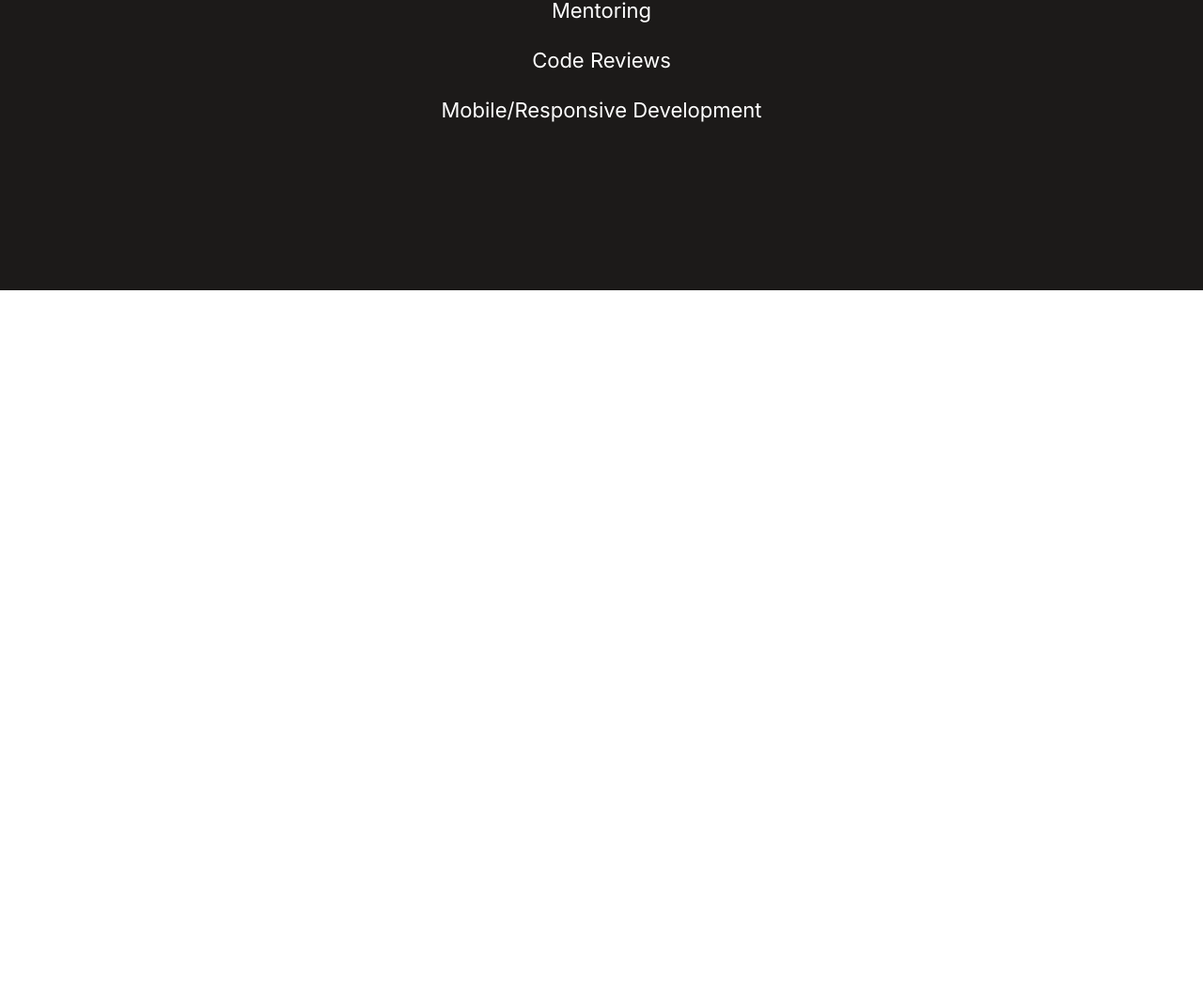
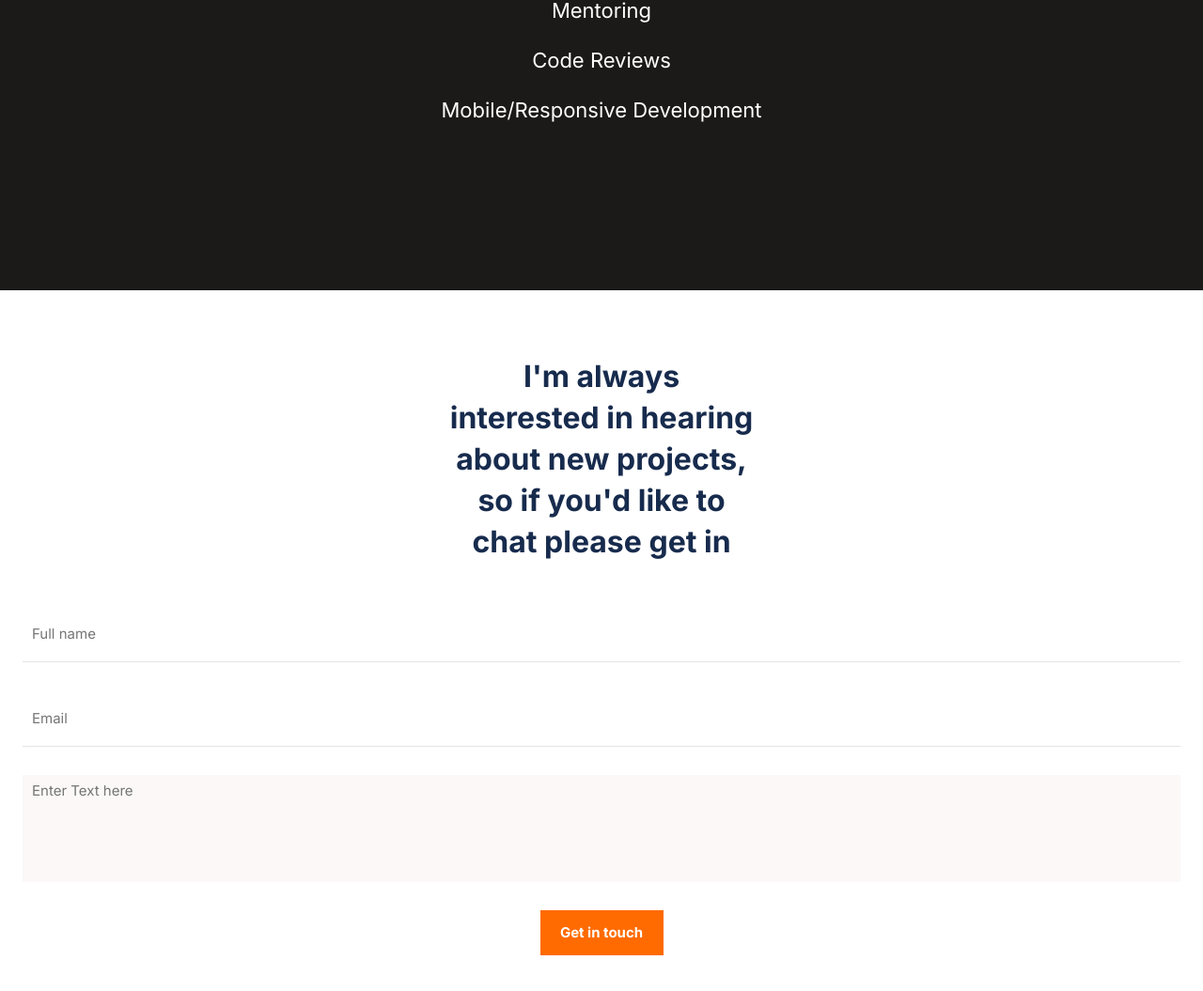
Before and after one commit to uche-inyama/contact-form, a plain HTML site: page index.html in a window 1280 px wide. Shown: the part 6398-7453 px from the top of the page at 94% size. Before the commit the page ends 6707 px from the top, so only its background shows below. Drawn offline with Linux system fonts and the light colour scheme.

Commit message:
implement contact-form

```diff
--- a/css/main.css
+++ b/css/main.css
@@ -325,3 +325,82 @@ li {
 .skills {
   list-style: inside url("../media/svg/circle.svg");
 }
+
+footer {
+  flex-direction: column;
+  padding: 70px 0 40px 0;
+}
+
+form {
+  padding: 0 24px;
+  margin-top: 50px;
+}
+.font-style {
+  border: #fff;
+  font-family: 'Inter';
+  font-style: normal;
+  line-height: 24px;
+  font-size: 15px;
+}
+
+.d-flex {
+  display: flex;
+  justify-content: center;
+}
+
+form .form-element {
+  flex-direction: column;
+}
+
+footer .form-element {
+  margin-bottom: 30px;
+}
+
+footer input.textarea {
+  border-bottom: #fff;
+  background-color: #FBF8F7;
+  height: 114px;
+  width: 100%;
+}
+
+.footer-header {
+  position: static;
+  width: 327px;
+  height: 216px;
+  left: 0px;
+  top: 0px;
+  font-family: Inter;
+  font-style: normal;
+  font-weight: bold;
+  font-size: 32px;
+  line-height: 44px;
+  text-align: center;
+  color: #172B4D;
+  margin: 0 auto;
+}
+
+.form-submit input {
+  background: #FF6B00;
+  color: #fff;
+  font-weight: 700;
+  height: 48px;
+  width: 131px;
+}
+
+.form-element input {
+  height: 60px;
+  border-bottom: #E5E5E5 solid;
+  border-width: 1.5px;
+  font-weight: normal;
+}
+input[type="textarea"]::placeholder {
+  bottom: 40px;
+}
+
+input[type="email"]::placeholder,
+input[type="text"]::placeholder,
+input[type="textarea"]::placeholder
+{
+  position: relative;
+  left: 10px;
+}
--- a/index.html
+++ b/index.html
@@ -290,7 +290,29 @@
         </div>
       </div>
     </main>
-
+    <footer class="d-flex">
+      <h1 class="footer-header">
+        I'm always
+        interested in hearing
+        about new projects,
+        so if you'd like to
+        chat please get in
+      </h1>
+      <form>
+        <div class="form-element d-flex">
+          <input type="text" name="full_name" class="font-style" placeholder="Full name"/>
+        </div>
+        <div class="form-element d-flex">
+          <input type="email" name="email" class="font-style" placeholder="Email"/>
+        </div>
+        <div class="form-element textarea">
+          <input type="textarea" class="textarea font-style" placeholder="Enter Text here"/>
+        </div>
+        <div class="form-submit d-flex">
+          <input type="submit" value="Get in touch" class="font-style"></input>
+        </div>
+      </form>
+    </footer>
     <script
       src="https://kit.fontawesome.com/e966a3bd22.js"
       crossorigin="anonymous"
```
Also changed, not shown: 1 other file.
